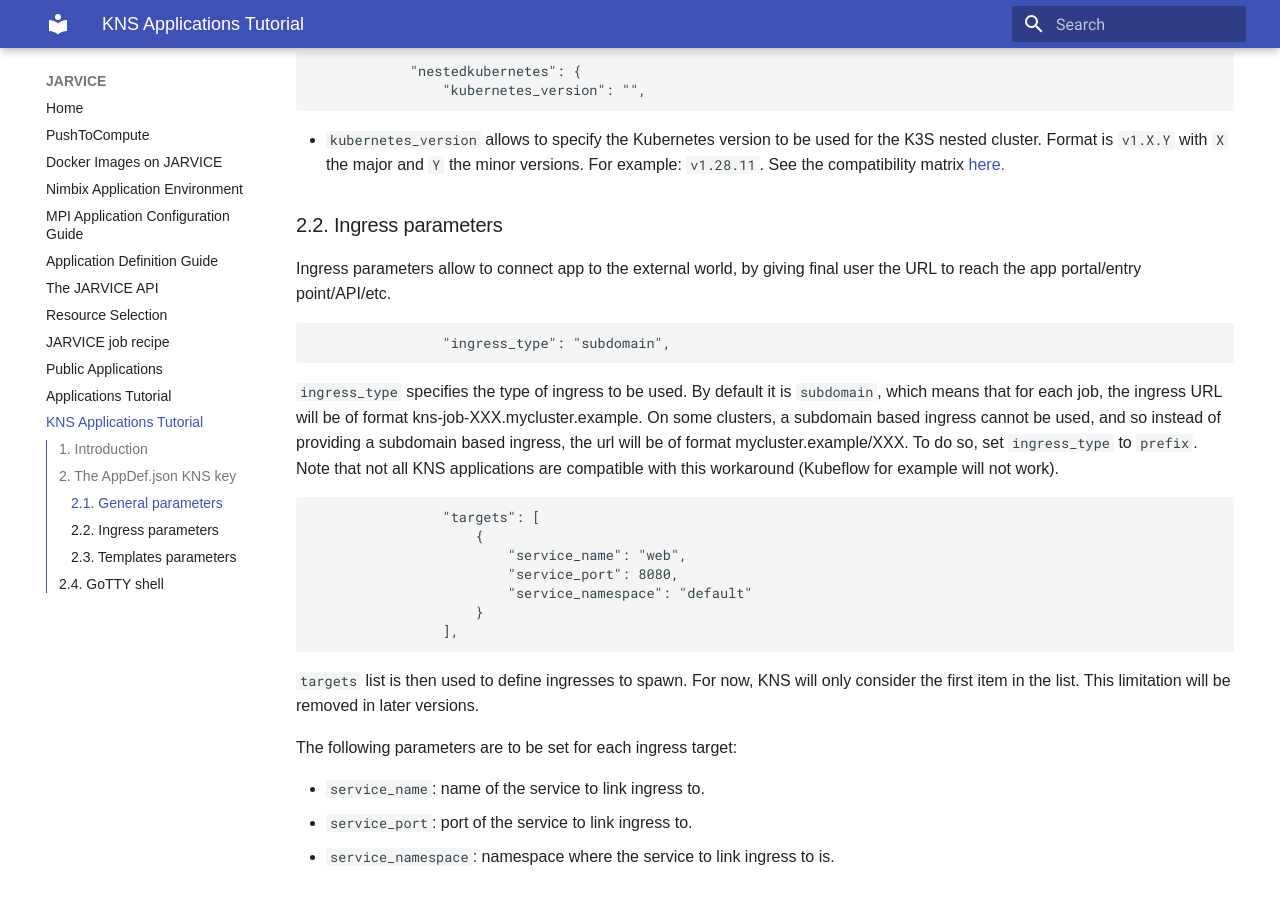
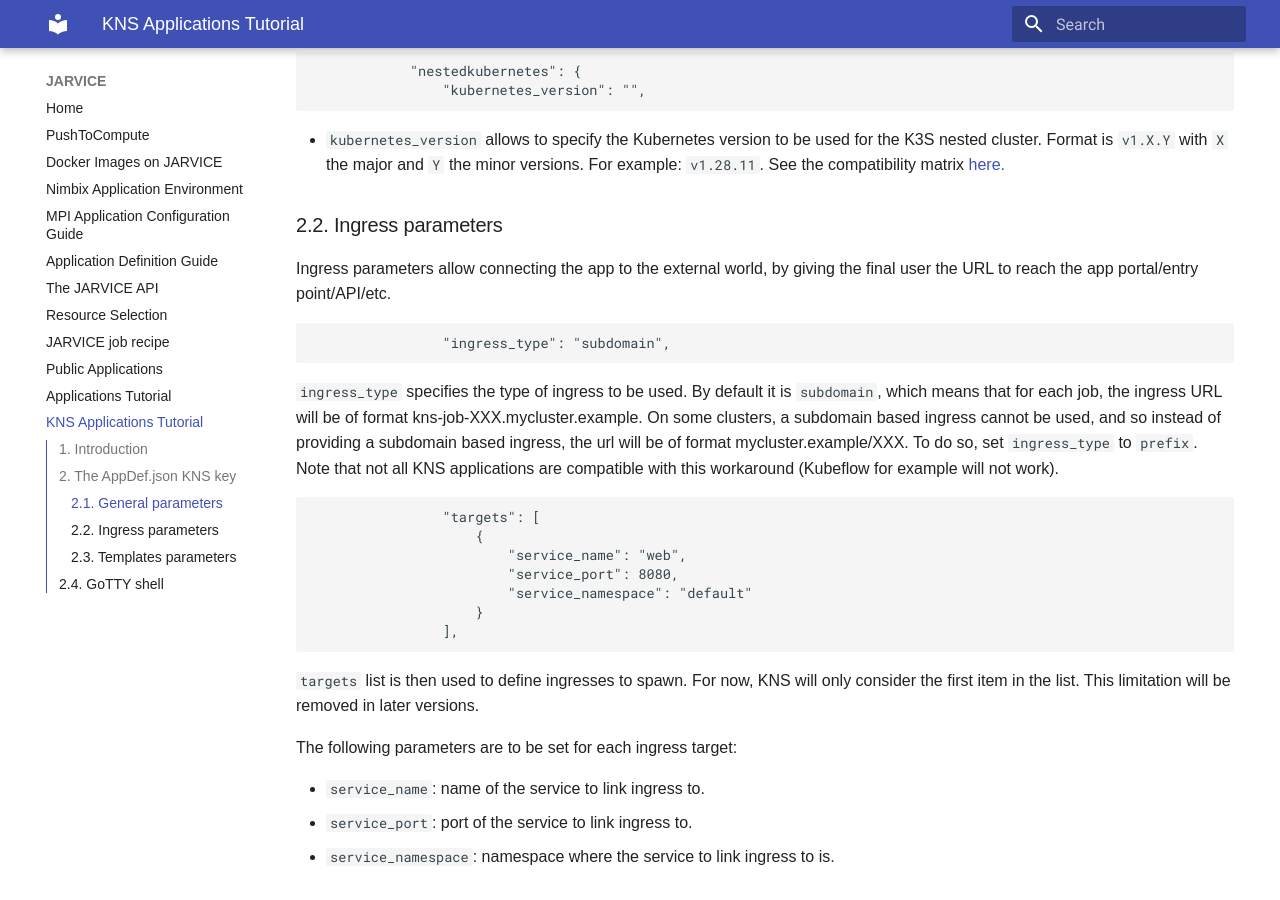
Before and after one commit to nimbix/jardoc, an MkDocs documentation site: the page built from docs/kns_apps_tutorial.md, in a window 1280 px wide and 900 px high, scrolled down 3328 px. Built offline with MkDocs 1.6.1 and Material for MkDocs 9.7.7, drawn with Linux system fonts in a browser that asks for light colours.

Commit message:
Update docs/kns_apps_tutorial.md
Co-authored-by: Daniel <calvoad@gmail.com>

````diff
--- a/docs/kns_apps_tutorial.md
+++ b/docs/kns_apps_tutorial.md
@@ -145,7 +145,7 @@
 
 ### 2.2. Ingress parameters
 
-Ingress parameters allow to connect app to the external world, by giving final user the URL to reach the app portal/entry point/API/etc.
+Ingress parameters allow connecting the app to the external world, by giving the final user the URL to reach the app portal/entry point/API/etc.
 
 ```json
                 "ingress_type": "subdomain",
````
